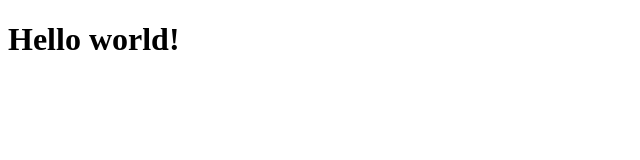
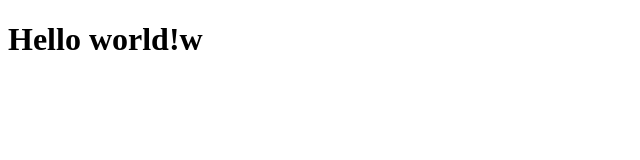
Before and after one commit to ohtamasato/site-weather-forecast, a React app: page / in a window 1280 px wide. Shown: the top 160 px of the page, without its empty margins (0-640 px from the left). Built offline with nearby package versions, Linux system fonts and the light colour scheme; the HTML template or start-up script is replaced by a standard one.

Commit message:
Added React component

```diff
--- /dev/null
+++ b/src/js/components/App.tsx
@@ -0,0 +1,5 @@
+import * as React from 'react'
+
+export default () => {
+    return <h1>Hello world!w</h1>
+}
--- a/src/js/script.tsx
+++ b/src/js/script.tsx
@@ -1,13 +1,6 @@
 import React from "react"
 import ReactDOM from "react-dom"
-
-class Layout extends React.Component {
-    render() {
-        return (
-            <h1>Hello world!</h1>
-    )
-    }
-}
+import App from "components/App"
 
 const app = document.getElementById('app')
-ReactDOM.render(<Layout/>, app)
+ReactDOM.render(<App />, app)
--- a/webpack.config.js
+++ b/webpack.config.js
@@ -2,6 +2,10 @@ const debug   = process.env.NODE_ENV !== "production";
 const webpack = require('webpack');
 const path    = require('path');
 const TsconfigPathsPlugin = require('tsconfig-paths-webpack-plugin');
+
+const srcPath = (subdir) => {
+    return path.join(__dirname, "src", "js", subdir)
+}
 
 module.exports = {
     context: path.join(__dirname, "src"),
@@ -23,6 +27,9 @@ module.exports = {
         filename: "js/app.min.js"
     },
     resolve: {
+        alias: {
+            components: srcPath('components'),
+        },
         extensions: ['.js', '.ts', '.tsx'],
         plugins: [new TsconfigPathsPlugin({ configFile: "./src/www/js/tsconfig.json" })]
     },
```
